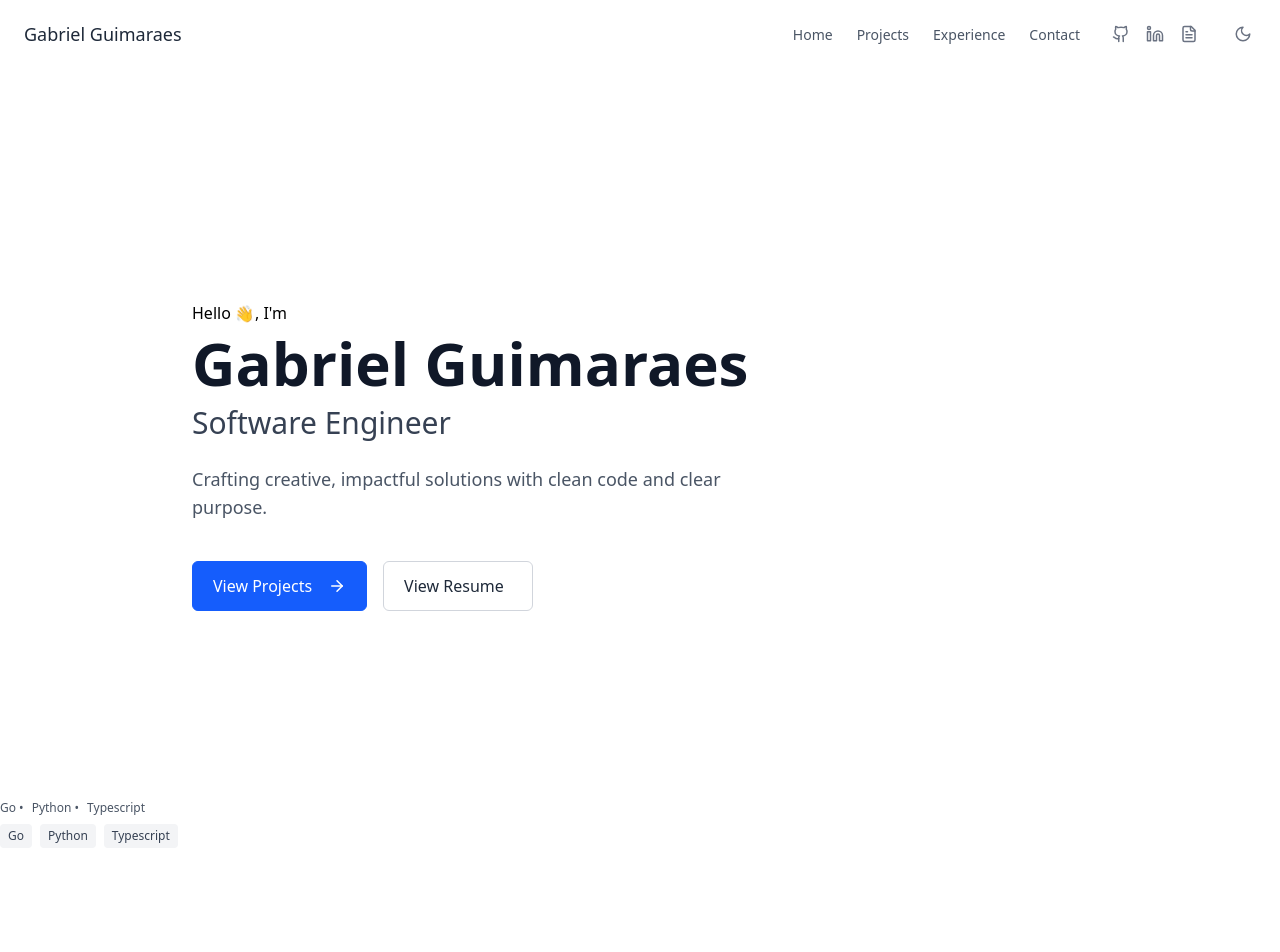
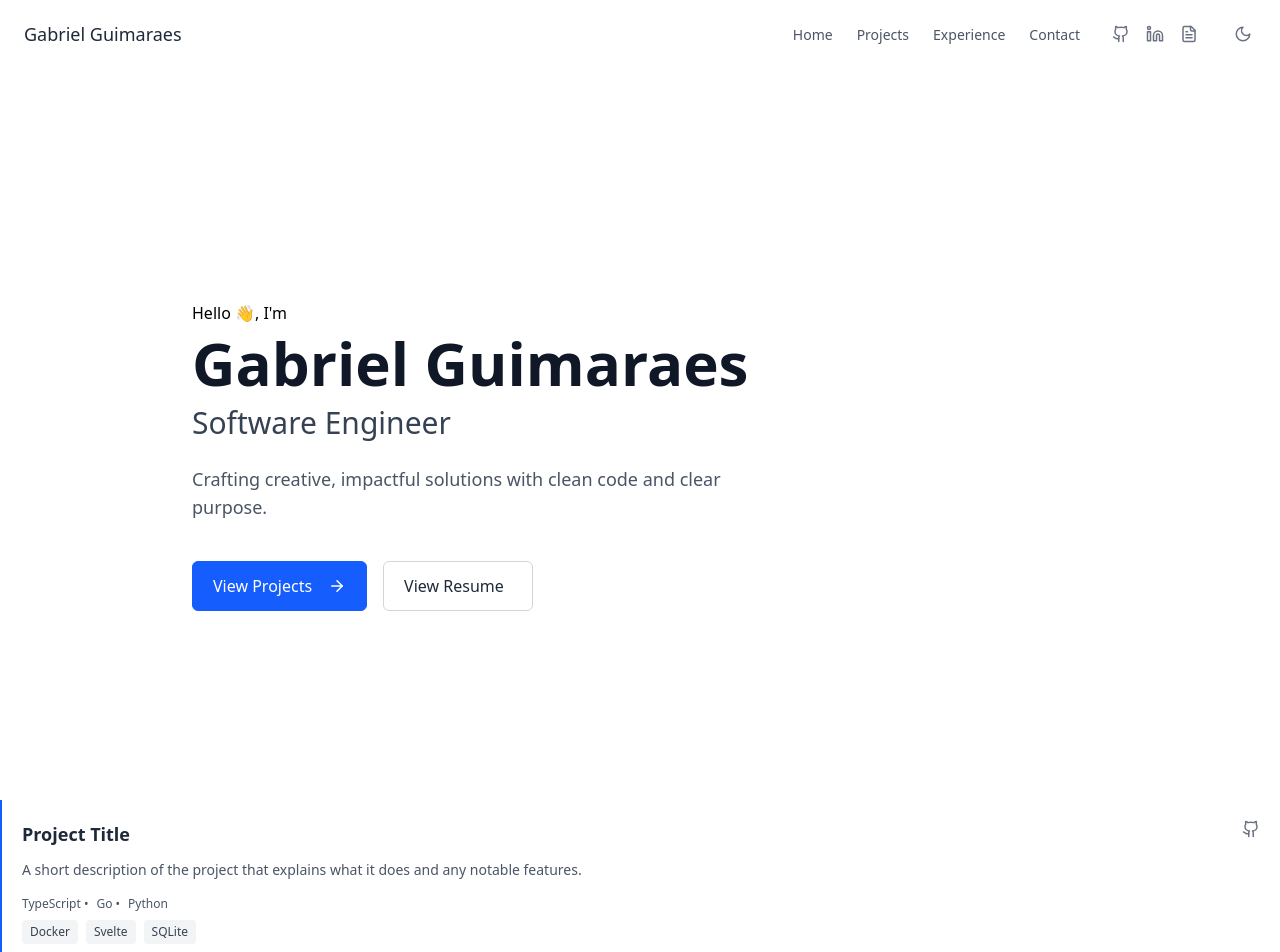
Before and after one commit to gabrielg2020/portfolio, a Svelte app in the folder frontend/: page / in a window 1280 px wide. Shown: the top 952 px of the page. Before the commit the page ends 848 px from the top, so only its background shows below. Built offline with nearby package versions, Linux system fonts and the light colour scheme.

Commit message:
feat(frontend): create project card component
Signed-off-by: Gabriel Guimaraes <80750139+gabrielg2020@users.noreply.github.com>

```diff
--- a/frontend/src/App.svelte
+++ b/frontend/src/App.svelte
@@ -1,7 +1,7 @@
 <script lang="ts">
   import NavBar from "./components/NavBar.svelte";
   import Home from "./pages/Home.svelte";
-  import TechStack from "./components/TechStack.svelte";
+  import ProjectCard from "./components/ProjectCard.svelte";
 
   let pageLinks: {label: string; href:string}[] = [
     { label: "Home", href: "#home" },
@@ -20,5 +20,5 @@
 <div class="min-h-screen">
   <NavBar name="Gabriel Guimaraes" links={pageLinks} socials={socials}/>
   <Home />
-  <TechStack languages={["Go", "Python", "Typescript"]} technologies={["Go", "Python", "Typescript"]}/>
+  <ProjectCard />
 </div>
--- /dev/null
+++ b/frontend/src/components/ProjectCard.svelte
@@ -0,0 +1,52 @@
+<script lang="ts">
+  import { Github, ExternalLink } from "@lucide/svelte";
+  import TechStack from "./TechStack.svelte";
+
+  // Props
+  export let title: string = "Project Title";
+  export let description: string = "A short description of the project that explains what it does and any notable features.";
+  export let languages: string[] = ["TypeScript", "Go", "Python"];
+  export let technologies: string[] = ["Docker", "Svelte", "SQLite"];
+  export let githubUrl: string = "#";
+  export let liveUrl: string | null = null;
+</script>
+
+<div
+  class="p-5 bg-white border-l-2 border-blue-600 transition-all duration-300 hover:border-l-4 h-full flex flex-col"
+>
+  <!-- Header with links -->
+  <div class="flex justify-between items-start mb-3">
+    <h3 class="text-lg font-semibold text-gray-800">{title}</h3>
+    <div class="flex space-x-3">
+      <a
+        href={githubUrl}
+        target="_blank"
+        rel="noopener noreferrer"
+        aria-label="GitHub Repository"
+        class="text-gray-500 hover:text-blue-600 transition-colors"
+      >
+        <Github size={18} />
+      </a>
+
+      {#if liveUrl}
+        <a
+          href={liveUrl}
+          target="_blank"
+          rel="noopener noreferrer"
+          aria-label="Live Demo"
+          class="text-gray-500 hover:text-blue-600 transition-colors"
+        >
+          <ExternalLink size={18} />
+        </a>
+      {/if}
+    </div>
+  </div>
+
+  <!-- Description -->
+  <p class="text-sm text-gray-600 mb-4 flex-grow">{description}</p>
+
+  <!-- Tech stack -->
+  <div class="mt-auto">
+    <TechStack {languages} {technologies} />
+  </div>
+</div>
```
